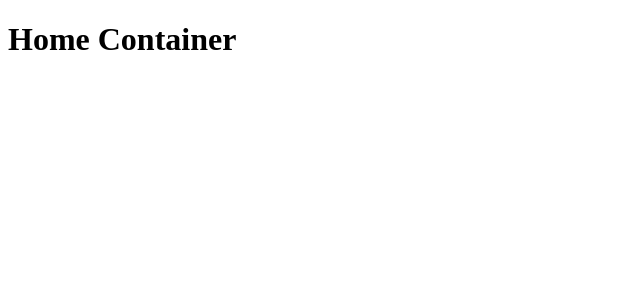
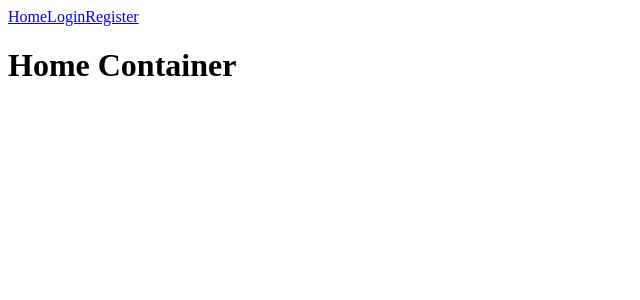
Before and after one commit to heysivani/bachelorx, a React (Create React App) app: page / in a window 1280 px wide. Shown: the top 300 px of the page, without its empty margins (0-640 px from the left). Built offline with nearby package versions, Linux system fonts and the light colour scheme.

Commit message:
implemented route switching for home, login, and register components

```diff
--- a/src/index.js
+++ b/src/index.js
@@ -1,8 +1,32 @@
 import React from "react";
 import ReactDOM from "react-dom";
+import { BrowserRouter as Router, Route, Link, Switch } from "react-router-dom";
 import "./index.css";
 import Home from "./components/Home/Home";
 import Login from "./components/Auth/Login";
 import Register from "./components/Auth/Register";
 
-ReactDOM.render(<Home />, document.getElementById("root"));
+function AppRouter() {
+    return(
+        <Router>
+            <div className="app">
+                <nav className="main-nav">
+                    <Link to="/">Home</Link>
+                    <Link to="/login">Login</Link>
+                    <Link to="/register">Register</Link>
+                </nav>
+                <Switch>
+                    <Route path="/" exact component= { Home } />
+                    <Route path="/login" exact component= { Login } />
+                    <Route path="/register" exact component= { Register } />
+                    <Route component= { NoMatch } />
+                </Switch>
+            </div>
+        </Router>
+    );
+}
+
+const NoMatch = ({ location }) =>
+    "No route match for {location.pathname}";
+
+ReactDOM.render(<AppRouter />, document.getElementById("root"));
```
